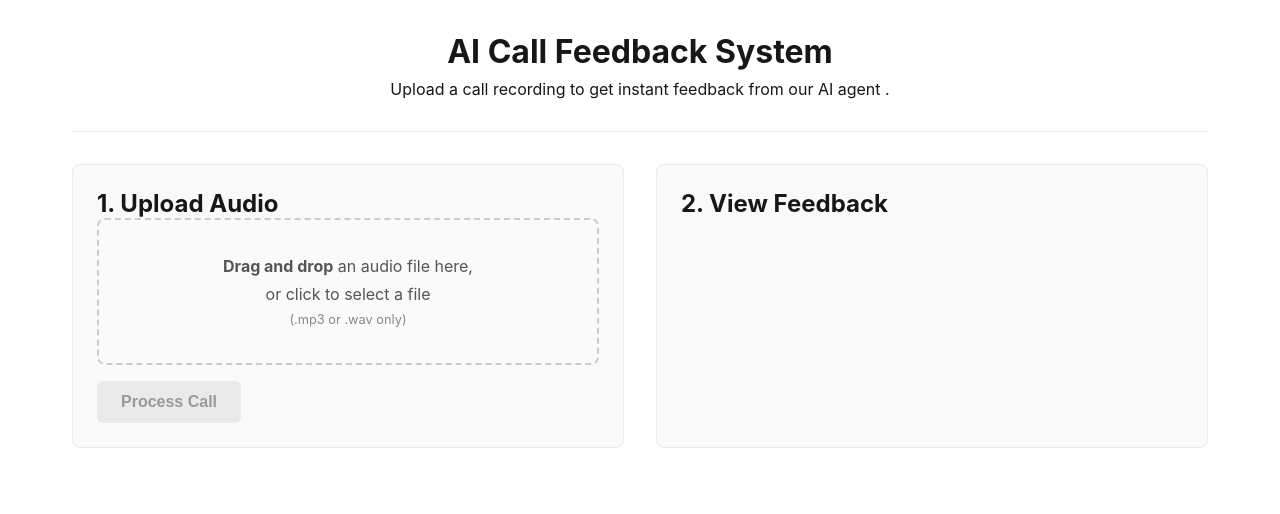
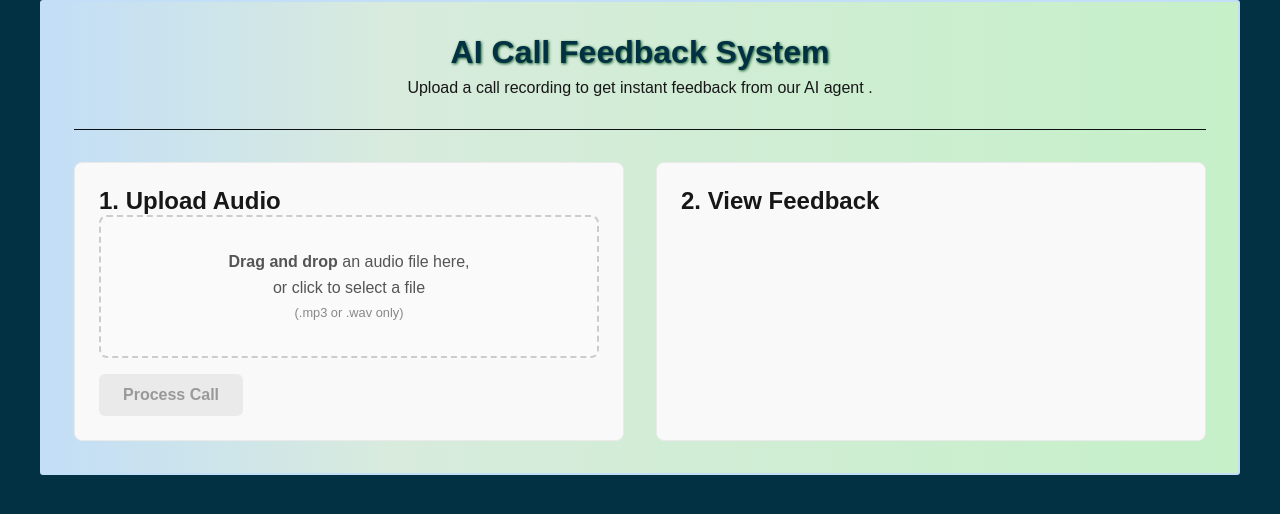
Before and after one commit to hardik-47/feedback-analyzer, a Next.js app: page / in a window 1280 px wide. Shown: the top 514 px of the page. Built offline with nearby package versions, Linux system fonts and the light colour scheme.

Commit message:
ui-update

```diff
--- a/src/app/globals.css
+++ b/src/app/globals.css
@@ -1,5 +1,5 @@
 :root {
-  --background: #ffffff;
+  --background: #013142;
   --foreground: #171717;
 }
 
--- a/src/app/page.module.css
+++ b/src/app/page.module.css
@@ -6,19 +6,27 @@
   max-width: 1200px;
   margin: 0 auto;
   padding: 2rem;
-  font-family: -apple-system, BlinkMacSystemFont, 'Segoe UI', Roboto, Oxygen,
-    Ubuntu, Cantarell, 'Open Sans', 'Helvetica Neue', sans-serif;
+  border:2px solid;
+  border-color: #c3def7;
+  border-radius: 3px;
+  /* font-family:'Segoe UI','Open Sans', 'Helvetica Neue', sans-serif;
+   */
+   font-family:Arial, Helvetica, sans-serif;
+   background: #c3def7;
+   background: linear-gradient(90deg, rgba(195, 222, 247, 1) 0%, rgba(216, 235, 221, 1) 29%, rgba(197, 240, 200, 1) 100%);
 }
 
 .header {
   text-align: center;
-  border-bottom: 1px solid #eaeaea;
+  border-bottom: 1px solid #0d1013;
   padding-bottom: 2rem;
   margin-bottom: 2rem;
 }
 
 .header h1 {
   margin-bottom: 0.5rem;
+  color:#013142;
+  text-shadow: 1px 1px 3px rgb(17, 88, 40);
 }
 
 .content {
```
